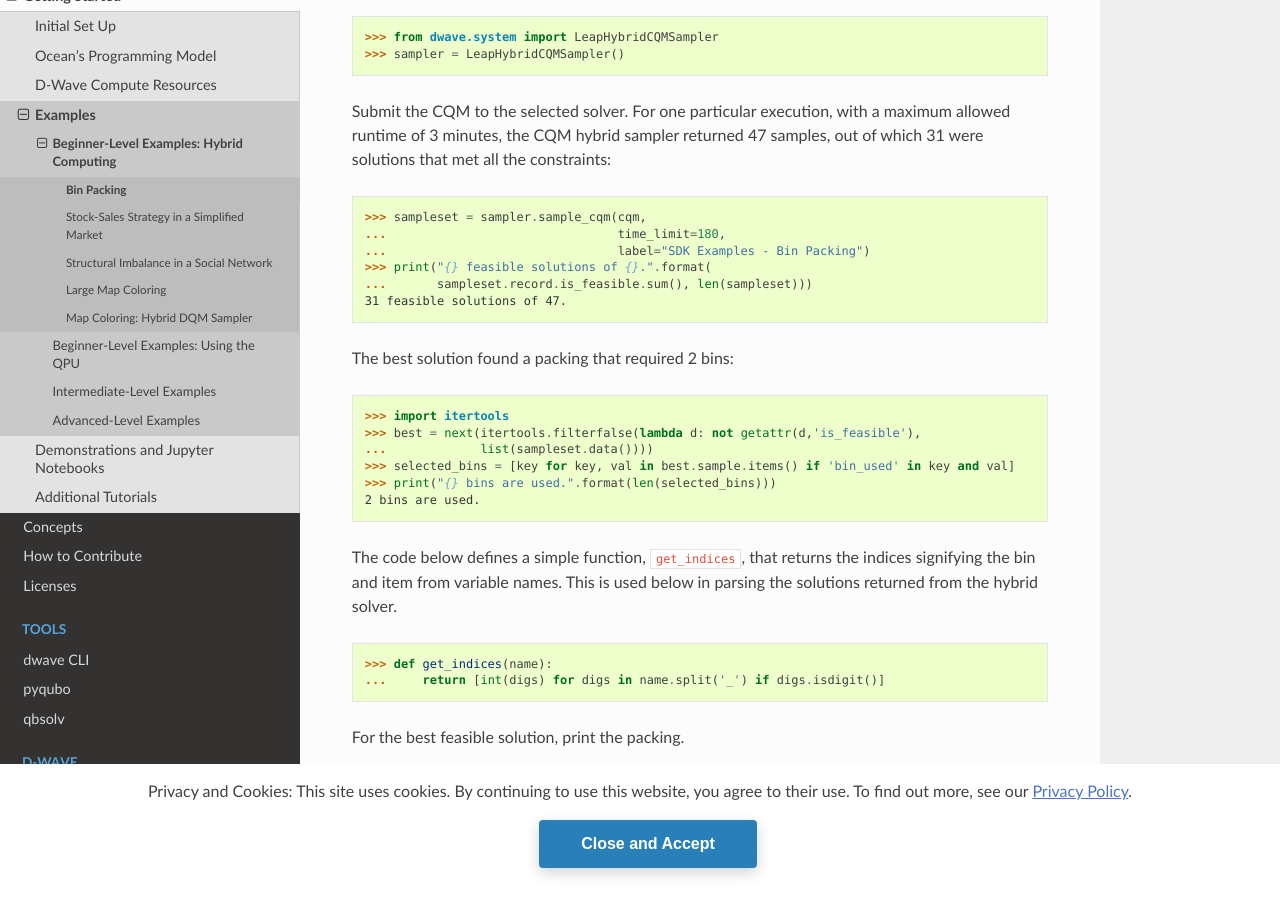
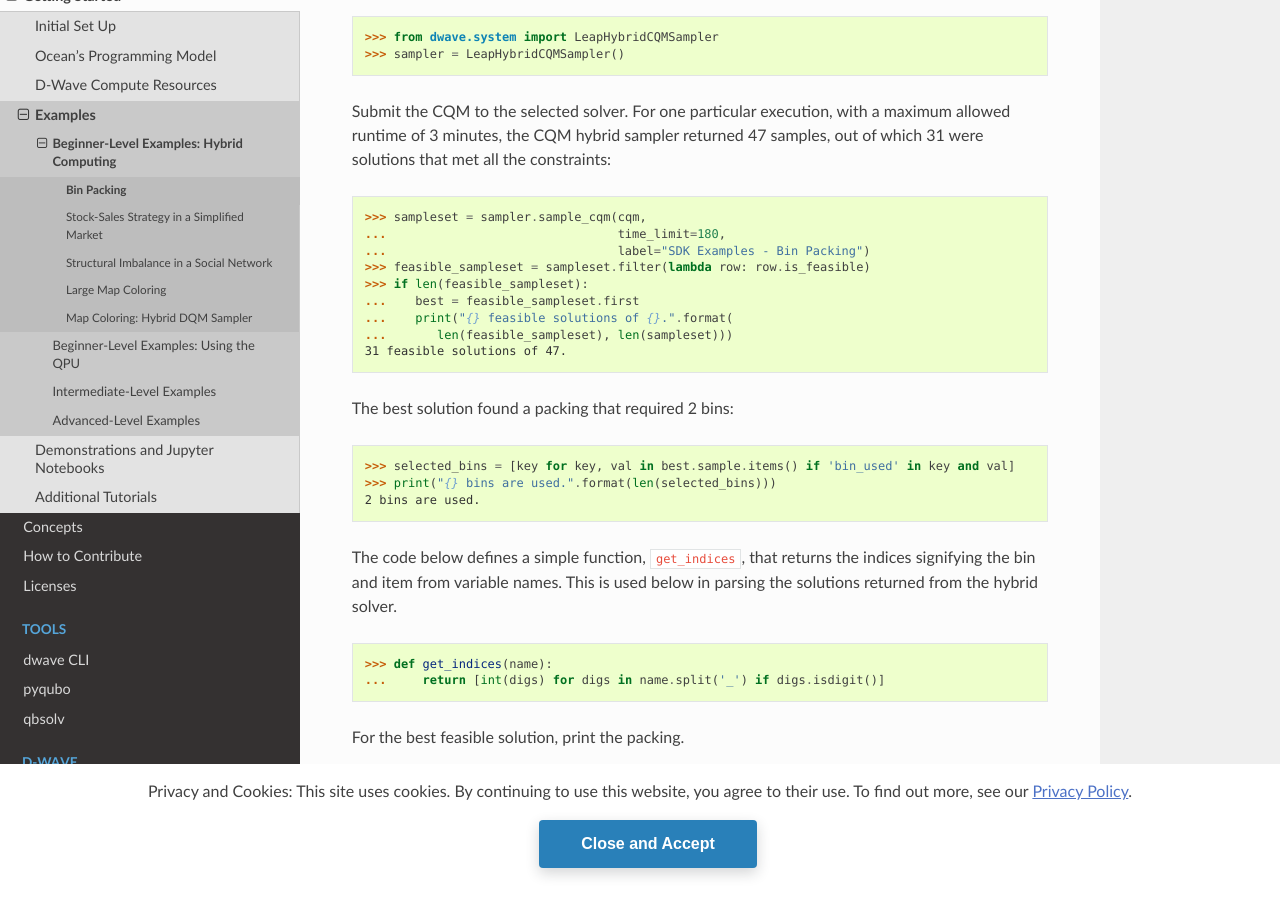
Before and after one commit to dwavesystems/dwave-ocean-sdk, a Sphinx documentation site: the page built from docs/examples/hybrid_cqm_binpacking.rst, in a window 1280 px wide and 900 px high, scrolled down 3536 px. Built offline with Sphinx 7.4.7 and the Read the Docs theme 2.0.0, drawn with Linux system fonts in a browser that asks for light colours; pages that are not in the unit, such as notebooks, are missing from menus; the version number could not be read and is left out.

Commit message:
CQM examples: use sampleset.filter

```diff
--- a/docs/examples/hybrid_cqm_binpacking.rst
+++ b/docs/examples/hybrid_cqm_binpacking.rst
@@ -194,15 +194,15 @@ constraints:
 >>> sampleset = sampler.sample_cqm(cqm,
 ...                                time_limit=180,
 ...                                label="SDK Examples - Bin Packing")  # doctest: +SKIP
->>> print("{} feasible solutions of {}.".format(
-...       sampleset.record.is_feasible.sum(), len(sampleset)))   # doctest: +SKIP
+>>> feasible_sampleset = sampleset.filter(lambda row: row.is_feasible)
+>>> if len(feasible_sampleset):
+...    best = feasible_sampleset.first
+...    print("{} feasible solutions of {}.".format(
+...       len(feasible_sampleset), len(sampleset)))   # doctest: +SKIP
 31 feasible solutions of 47.
 
 The best solution found a packing that required 2 bins:
 
->>> import itertools
->>> best = next(itertools.filterfalse(lambda d: not getattr(d,'is_feasible'),
-...             list(sampleset.data())))
 >>> selected_bins = [key for key, val in best.sample.items() if 'bin_used' in key and val]
 >>> print("{} bins are used.".format(len(selected_bins)))     # doctest: +SKIP
 2 bins are used.
--- a/docs/examples/hybrid_cqm_stock_selling.rst
+++ b/docs/examples/hybrid_cqm_stock_selling.rst
@@ -206,10 +206,8 @@ all the constraints:
 The small function below extracts from the returned sampleset the best feasible
 solution and parses it.
 
->>> import itertools
 >>> def parse_best(sampleset):
-...    best = next(itertools.filterfalse(lambda d: not getattr(d,'is_feasible'),
-...                list(sampleset.data())))
+...    best = sampleset.filter(lambda row: row.is_feasible).first
 ...    s = [val for key, val in best.sample.items() if "s_" in key]
 ...    p = [val for key, val in best.sample.items() if "p_" in key]
 ...    r = [p*s for p, s in zip(p, s)]
```
